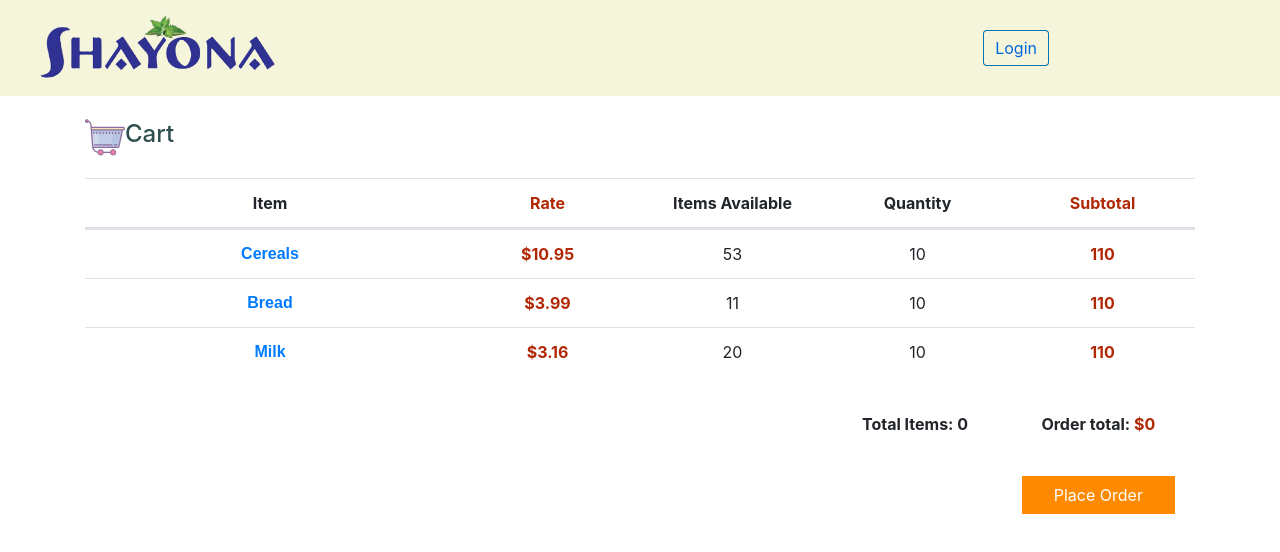
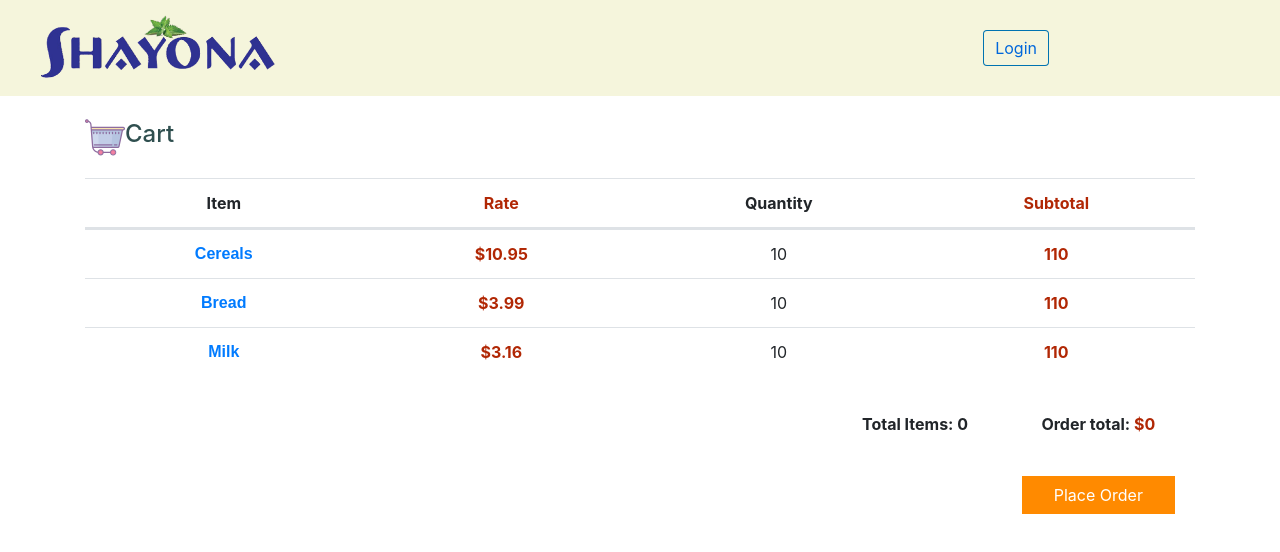
Before and after one commit to nguyensjsu/fa18-281-dynamics, a React (Create React App) app in the folder frontend/: page /cart in a window 1280 px wide. Shown: the top 552 px of the page. Built offline with nearby package versions, Linux system fonts and the light colour scheme.

Commit message:
removed inventory count

```diff
--- a/frontend/src/component/Cart/index.jsx
+++ b/frontend/src/component/Cart/index.jsx
@@ -40,13 +40,12 @@ class Cart extends Component {
     let item_list = this.state.cart.map(item => {
       return (
         <tr key={item.id}>
-          <td className="item name col-lg-4">
+          <td className="item name col-lg-3">
             <Link to="">{item.name}</Link>
           </td>
-          <td className="item rate col-lg-2">${item.rate}</td>
-          <td className="item inventory col-lg-2">{item.inventory}</td>
-          <td className="item quantity col-lg-2">{item.quantity}</td>
-          <td className="item subtotal col-lg-2">{item.subtotal}</td>
+          <td className="item rate col-lg-3">${item.rate}</td>
+          <td className="item quantity col-lg-3">{item.quantity}</td>
+          <td className="item subtotal col-lg-3">{item.subtotal}</td>
         </tr>
       );
     });
@@ -63,13 +62,10 @@ class Cart extends Component {
           <table className="table table-hover">
             <thead>
               <tr>
-                <th className="item name-header col-lg-4">Item</th>
-                <th className="item rate-header col-lg-2">Rate</th>
-                <th className="item inventory-header col-lg-2">
-                  Items Available
-                </th>
-                <th className="item quantity-header col-lg-2">Quantity</th>
-                <th className="item subtotal-header col-lg-2">Subtotal</th>
+                <th className="item name-header col-lg-3">Item</th>
+                <th className="item rate-header col-lg-3">Rate</th>
+                <th className="item quantity-header col-lg-3">Quantity</th>
+                <th className="item subtotal-header col-lg-3">Subtotal</th>
               </tr>
             </thead>
             <tbody
```
